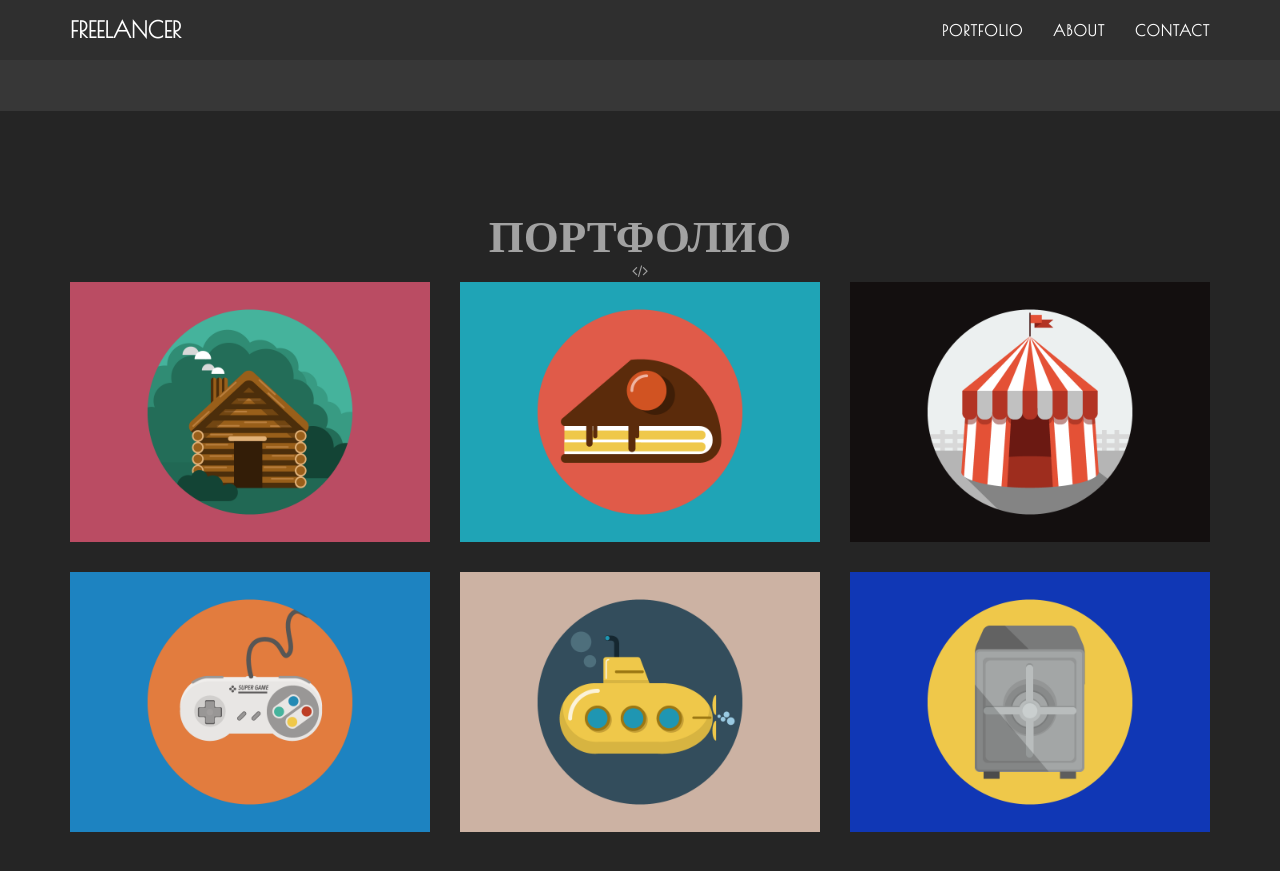
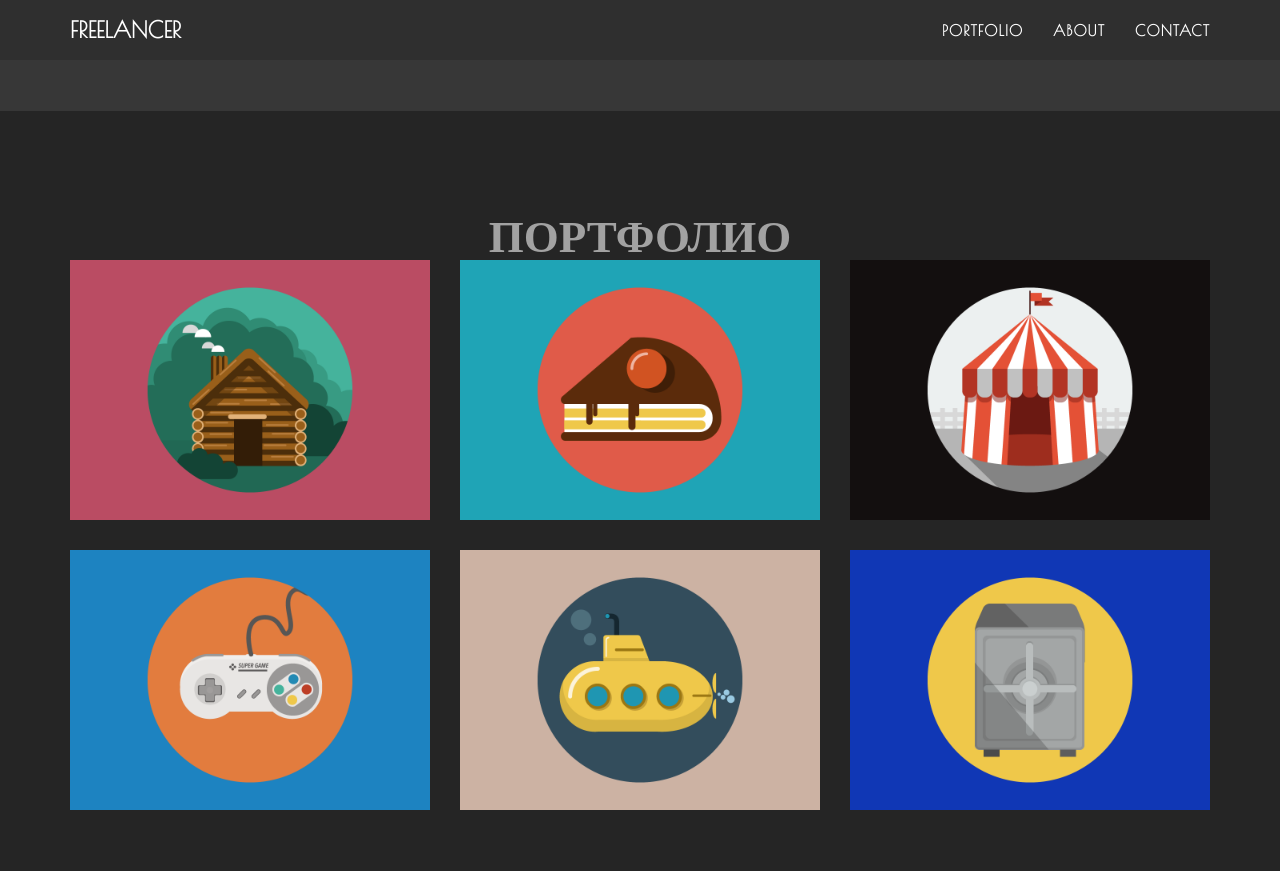
Before and after one commit to seregajd999/blog, a Jekyll site: the page built from index.html, in a window 1280 px wide and 900 px high, scrolled down 350 px. Shown: the top 871 px of the window. Built offline with Jekyll 4.4.1, drawn with Linux system fonts in a browser that asks for light colours.

Commit message:
ПОРТФОЛИО

```diff
--- a/_includes/portfolio_grid.html
+++ b/_includes/portfolio_grid.html
@@ -6,7 +6,6 @@
                 <div class="col-lg-12 text-center">
                     <h2>ПОРТФОЛИО</h2>
                     <div class="star-light">
-                      <i class="fa fa-code"></i>
                     </div>
                 </div>
             </div>
```
